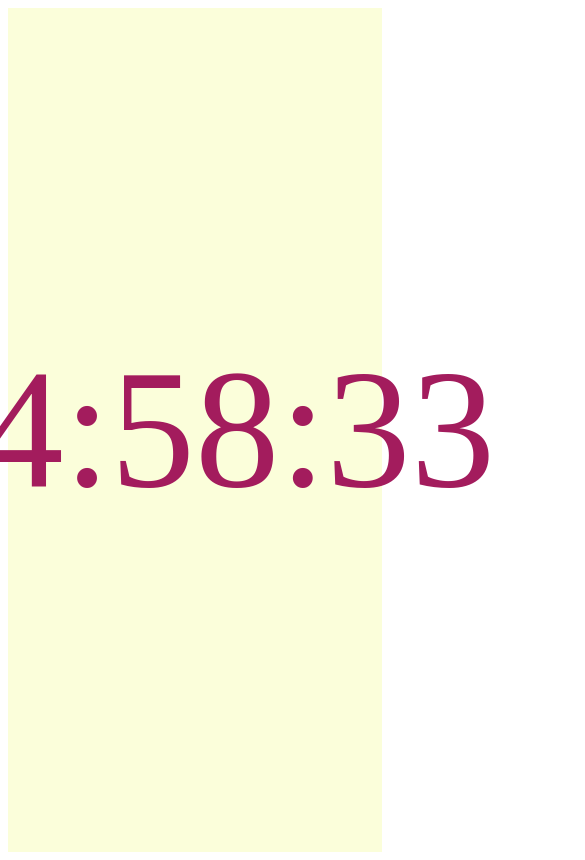
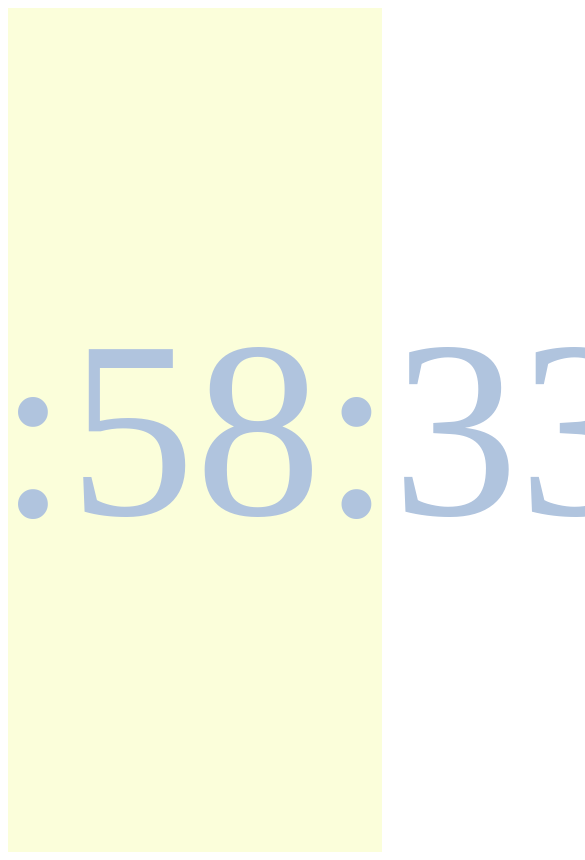
Before and after one commit to OgatsuMayuko/w9, a plain HTML site: page index.html in a window 390 px wide. Shown: the top 860 px of the page, 585 px wide, since content can reach past the window. Drawn offline with Linux system fonts and the light colour scheme; a web font is replaced by a local one.

Commit message:
Update style.css

```diff
--- a/style.css
+++ b/style.css
@@ -10,13 +10,13 @@
   text-align: center;
 
   font-family: "Shizuru";
-  color: #a31c5d;
+  color: #b0c4de;
   font-size: 100px;
 }
 
 @media screen and (max-width: 500px) {
   .container {
-    font-size: 20vw;
-    font-size: 20vh;
+    font-size: 30vw;
+    font-size: 30vh;
   }
 }
```
